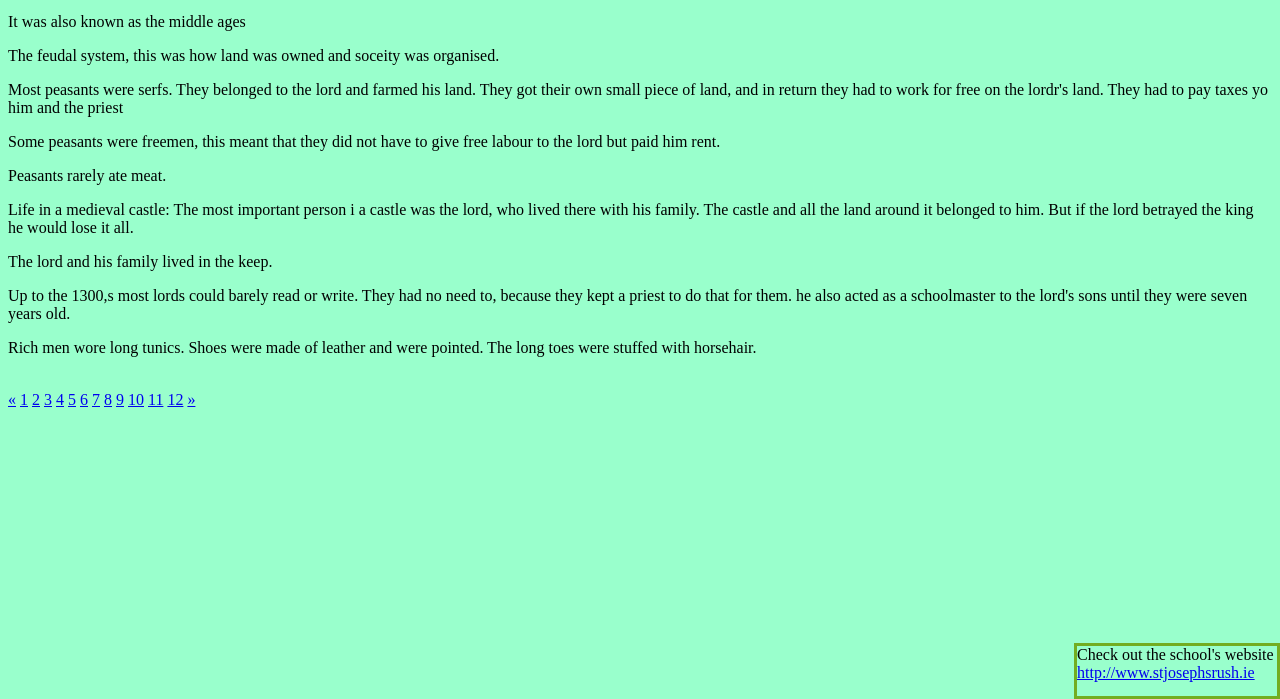
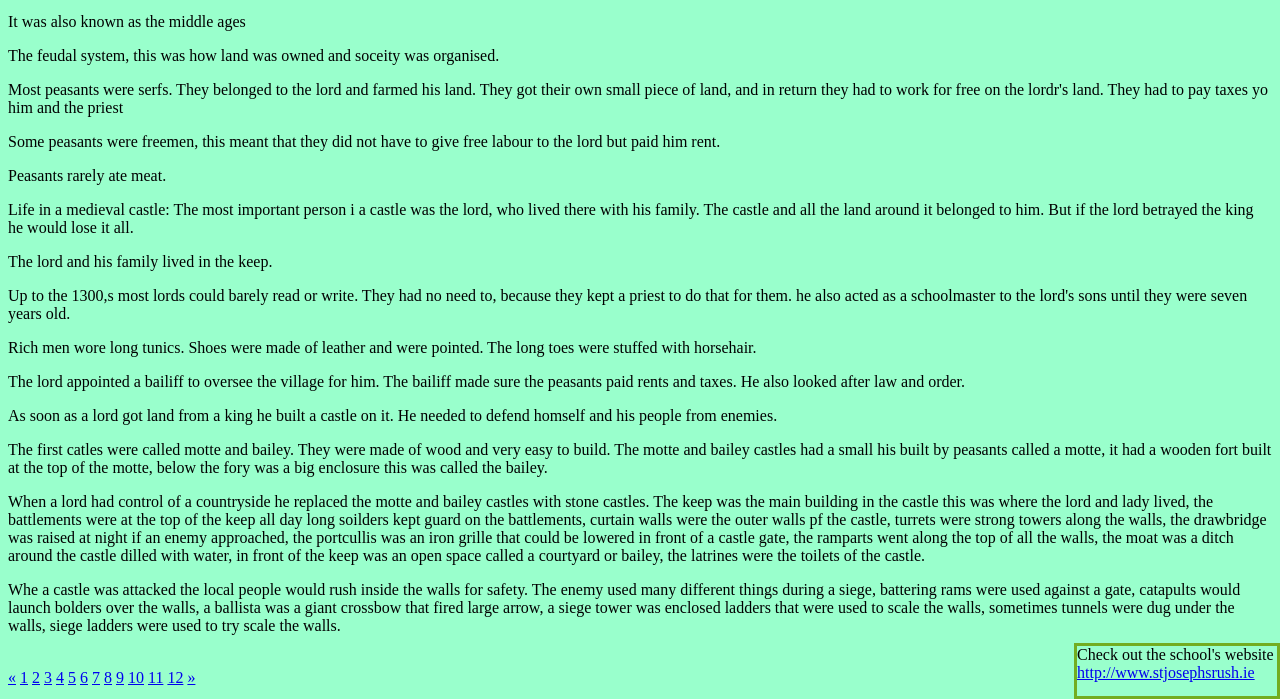
Before and after one commit to 15johare/historywebsitefinished, a plain HTML site: page FourthPage.html in a window 1280 px wide. Shown: the part 101-800 px from the top of the page. Drawn offline with Linux system fonts and the light colour scheme.

Commit message:
Update FourthPage.html

```diff
--- a/FourthPage.html
+++ b/FourthPage.html
@@ -45,7 +45,13 @@ div.fixed {
     <p>Life in a medieval castle: The most important person i a castle was the lord, who lived there with his family. The castle and all the land around it belonged to him. But if the lord betrayed the king he would lose it all.</p>
     <p>The lord and his family lived in the keep.</p>
     <p>Up to the 1300,s most lords could barely read or write. They had no need to, because they kept a priest to do that for them. he also acted as a schoolmaster to the lord's sons until they were seven years old.</p>
-    <p> Rich men wore long tunics. Shoes were made of leather and were pointed. The long toes were stuffed with horsehair.</p>
+    <p>Rich men wore long tunics. Shoes were made of leather and were pointed. The long toes were stuffed with horsehair.</p>
+    <p>The lord appointed a bailiff to oversee the village for him. The bailiff made sure the peasants paid rents and taxes. He also looked after law and order.</p>
+    <p>As soon as a lord got land from a king he built a castle on it. He needed to defend homself and his people from enemies.</p>
+    <p>The first catles were called motte and bailey. They were made of wood and very easy to build. The motte and bailey castles had a small his built by peasants called a motte, it had a wooden fort built at the top of the motte, below the fory was a big enclosure this was called the bailey.</p>
+    <p>When a lord had control of a countryside he replaced the motte and bailey castles with stone castles. The keep was the main building in the castle this was where the lord and lady lived, the battlements were at the top of the keep all day long soilders kept guard on the battlements, curtain walls were the outer walls pf the castle, turrets were strong towers along the walls, the drawbridge was raised at night if an enemy approached, the portcullis was an iron grille that could be lowered in front of a castle gate, the ramparts went along the top of all the walls, the moat was a ditch around the castle dilled with water, in front of the keep was an open space called a courtyard or bailey, the latrines were the toilets of the castle.</p>
+    <p>Whe  a castle was attacked the local people would rush inside the walls for safety. The enemy used many different things during a siege, battering rams were used against a gate, catapults would launch bolders over the walls, a ballista was a giant crossbow that fired large arrow, a siege tower was enclosed ladders that were used to scale the walls, sometimes tunnels were dug under the walls, siege ladders were used to try scale the walls.</p>
+
 
     <br>
     <div class="pagination">
```
